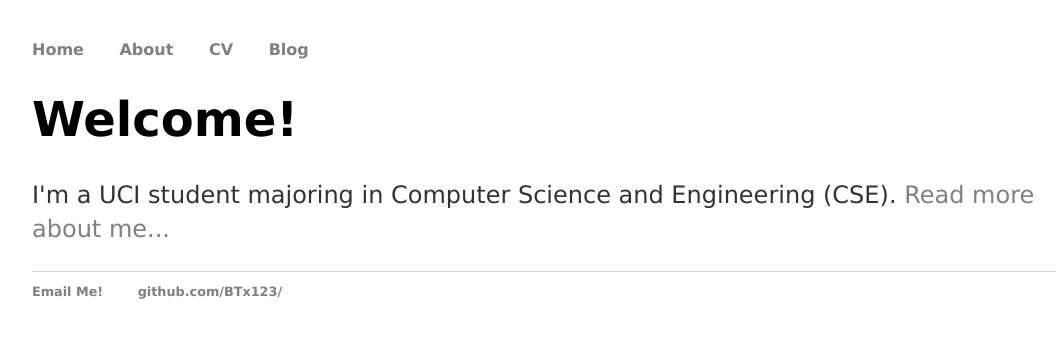
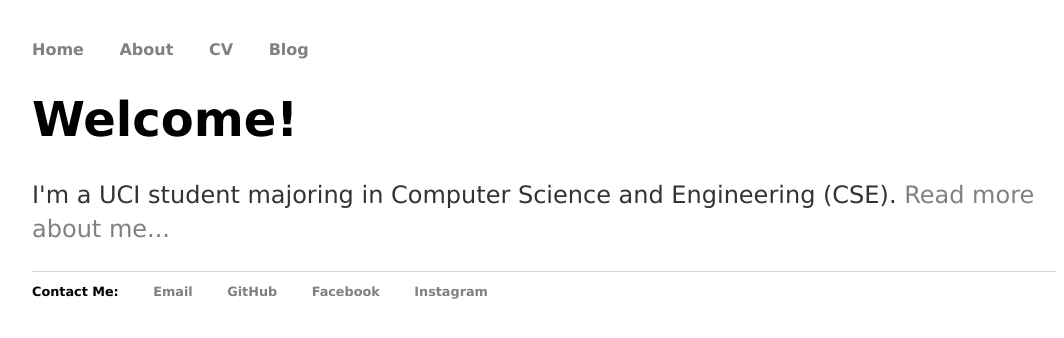
Before and after one commit to BTx123/BTx123.github.io, a Jekyll site: the page built from index.html, in a window 1280 px wide. Shown: the top 338 px of the page, without its empty margins (96-1160 px from the left). Built offline with Jekyll 4.4.1, drawn with Linux system fonts in a browser that asks for light colours.

Commit message:
Update default layout with contact info

```diff
--- a/_layouts/default.html
+++ b/_layouts/default.html
@@ -23,8 +23,11 @@
     </body>
     <footer>
         <ul>
-            <li><a href="mailto:tombl@uci.edu">Email Me!</a></li>
-            <li><a href="https://github.com/BTx123">github.com/BTx123/</a></li>
+            <li>Contact Me:</li>
+            <li><a href="mailto:tombl@uci.edu">Email</a></li>
+            <li><a href="https://github.com/BTx123">GitHub</a></li>
+            <li><a href="https://www.facebook.com/br14n.t0m">Facebook</a></li>
+            <li><a href="https://www.instagram.com/br14n_t0m/">Instagram</a></li>
         </ul>
     </footer>
 </html>
```
